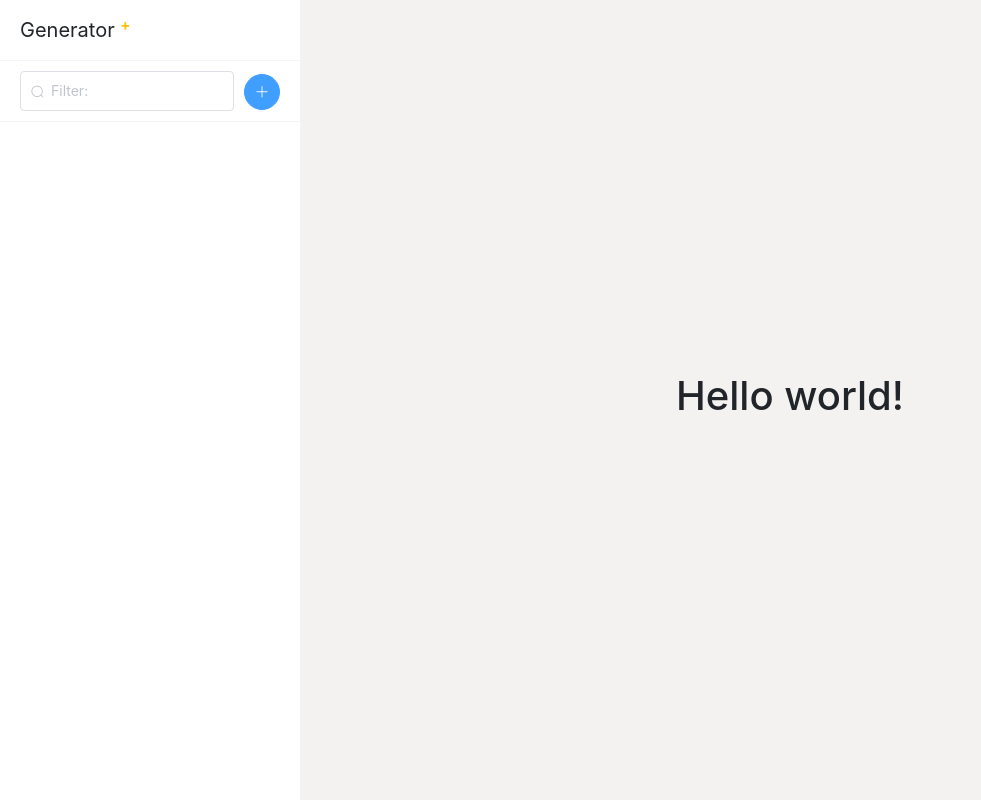
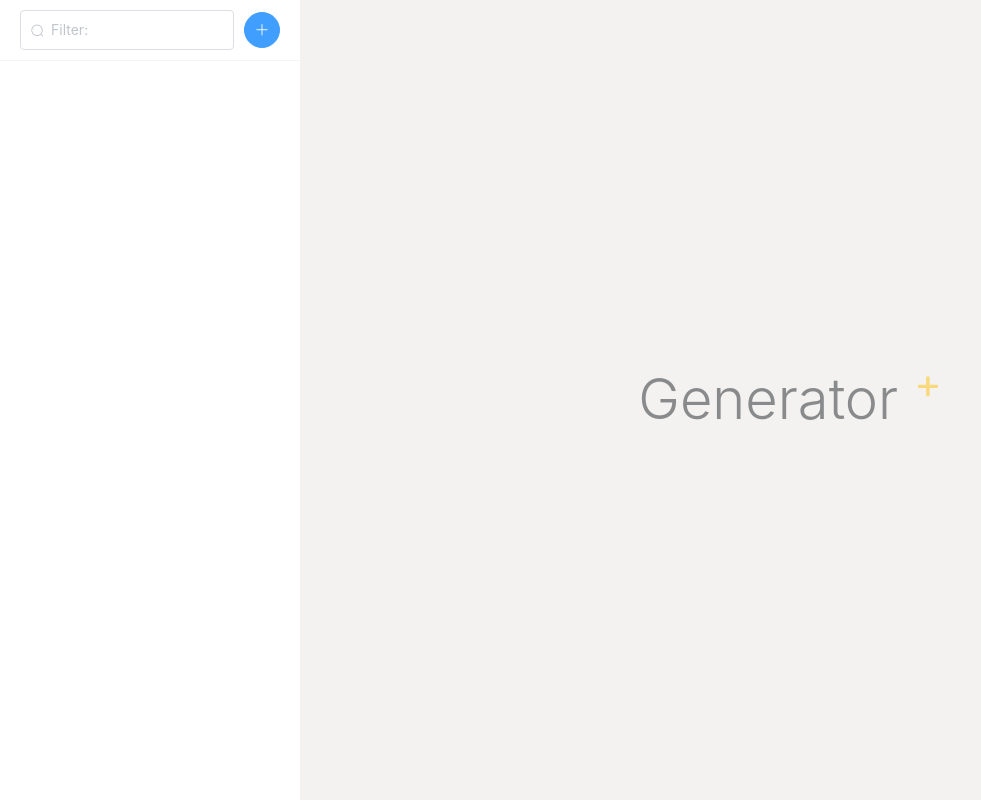
Before and after one commit to WuYunYung/generator-plus, a Vue app: page /#/New in a window 1280 px wide. Shown: the whole page, without its empty margins (0-981 px from the left). Built offline with nearby package versions, Linux system fonts and the light colour scheme.

Commit message:
update dialog

```diff
--- a/src/App.vue
+++ b/src/App.vue
@@ -1,6 +1,6 @@
 <template>
   <el-container id="app">
-    <el-aside :span="6">
+    <el-aside :span="6" class="shadow-sm">
       <terminal />
     </el-aside>
     <el-container :span="18">
--- a/src/components/Terminal/index.vue
+++ b/src/components/Terminal/index.vue
@@ -4,17 +4,6 @@
     id="terminal"
   >
     <el-col :span="24">
-      <el-row
-        :span="24"
-        class="logo"
-      >
-        <span class="navbar-brand">
-          Generator
-          <sup class="text-warning">
-            <b>+</b>
-          </sup>
-        </span>
-      </el-row>
       <el-row
         :span="24"
         class="banner"
@@ -49,7 +38,7 @@
 #terminal {
   width: 100%;
   height: 100%;
-  .el-col > .el-row {
+  &> .el-col > div {
     padding: 10px 20px;
     border-bottom: #f4f4f4 1px solid;
   }
@@ -61,7 +50,12 @@
   .new {
     margin-left: 10px;
     width: fit-content;
-    line-height: 40px;
+    display: flex;
+    justify-content: center;
+    align-items: center;
+    buttom{
+      display: block;
+    }
   }
 }
 
--- a/src/components/Terminal/new.vue
+++ b/src/components/Terminal/new.vue
@@ -9,7 +9,12 @@
       @click="newDialog"
     />
 
-    <el-dialog title="New Project" :visible.sync="visible">
+    <el-dialog
+      title="New Project"
+      :visible.sync="visible"
+      :destroy-on-close="false"
+      :width="dialogWidth"
+    >
       <el-container span="24">
         <el-col>
           <el-row>
@@ -19,14 +24,14 @@
               <el-step title="Step 3"></el-step>
             </el-steps>
           </el-row>
-
           <hr />
           <el-row>
-            <el-form :model="project" :key="'dialog_'+key" :label-position="'left'" label-width="100px">
+            <el-form :model="project" :label-position="'right'" :label-width="formLabelWidth">
               <div class="form-item" v-if="active===1">
                 <h5>1. Please choose your server:</h5>
                 <el-form-item label="Server:">
                   <el-select v-model="project.server" placeholder="Serve">
+                    <el-option label="Server..." value="0" disabled></el-option>
                     <el-option label="APAC" value="1"></el-option>
                     <el-option label="BUILD" value="2"></el-option>
                     <el-option label="DEV" value="3"></el-option>
@@ -37,7 +42,7 @@
               </div>
               <div class="form-item" v-if="active===2">
                 <h5>2. Please enter project information：</h5>
-                <el-form-item label="SN:">
+                <el-form-item label="SN:" :required="true">
                   <el-input v-model="project.sn"></el-input>
                 </el-form-item>
                 <el-form-item label="JN:">
@@ -63,7 +68,7 @@
       </el-container>
       <div slot="footer" class="dialog-footer">
         <el-button @click="close">Close</el-button>
-        <el-button type="primary" @click="next" v-if="active<3">Next</el-button>
+        <el-button type="primary" @click="next" v-if="active<3" :disabled="disableNext">Next</el-button>
         <el-button type="primary" @click="close" v-if="active===3">Save</el-button>
       </div>
     </el-dialog>
@@ -81,23 +86,34 @@ const item = {
   sn: "",
   jn: "",
   name: "",
-  server: "1",
+  server: "0",
   status: "1",
   date: 0,
   snComment: ""
 };
 export default {
+  computed:{
+
+  },
   data() {
     return {
       visible: false,
-      key: 0,
       active: 1,
-      project: { ...item }
+      project: { ...item },
+      formLabelWidth: "80px",
+      dialogWidth: "540px"
+    };
+  },
+  mounted() {
+    // Element UI Dialog 自適應
+    window.onresize = () => {
+      return (() => {
+        this.setDialogWidth();
+      })();
     };
   },
   methods: {
     newDialog() {
-      this.key++;
       this.visible = true;
       this.active = 1;
       this.project = { ...item };
@@ -107,7 +123,16 @@ export default {
     },
     close() {
       this.visible = false;
+    },
+    setDialogWidth() {
+      let windowSize = document.body.clientWidth;
+      const defaultWidth = 540; // 預設寬度
+      if (windowSize < defaultWidth) {
+        this.dialogWidth = "100%";
+      } else {
+        this.dialogWidth = defaultWidth + "px";
+      }
     }
-  }
+  },
 };
 </script>
--- a/src/views/Home.vue
+++ b/src/views/Home.vue
@@ -1,16 +1,27 @@
 <template>
   <el-container class="home">
-    <h1>Hello world!</h1>
+    <el-row :span="24" class="logo">
+      <span class="display-4">
+        Generator
+        <sup class="text-warning">
+          <b>+</b>
+        </sup>
+      </span>
+    </el-row>
   </el-container>
 </template>
 
 <style lang="scss" scoped>
-.home{
+.home {
   width: 100%;
   height: 100%;
   display: flex;
   justify-content: center;
   align-items: center;
+}
+
+.logo{
+  opacity: 0.5;
 }
 </style>
 
@@ -19,9 +30,9 @@
 // import HelloWorld from '@/components/HelloWorld.vue'
 
 export default {
-  name: 'Home',
+  name: "Home",
   components: {
     // HelloWorld
   }
-}
+};
 </script>
```
